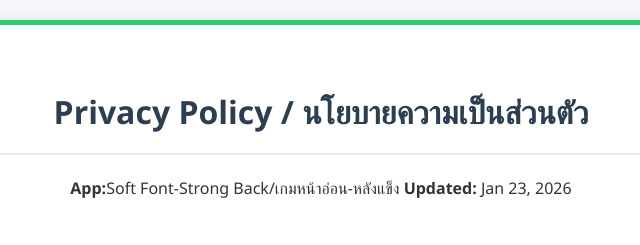
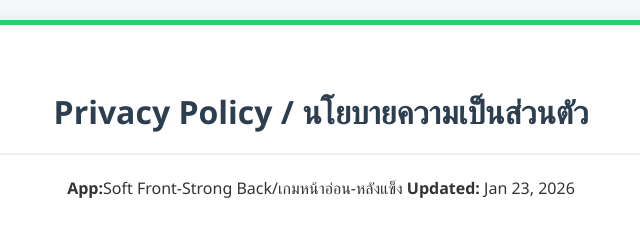
Before and after one commit to pichet-dev/sfsb-privacy, a plain HTML site: page index.html in a window 1280 px wide. Shown: the top 245 px of the page, 319-959 px from the left. Drawn offline with Linux system fonts and the light colour scheme.

Commit message:
Fix app name in privacy policy section

```diff
--- a/index.html
+++ b/index.html
@@ -19,7 +19,7 @@
 <body>
     <div class="card">
         <h1>Privacy Policy / นโยบายความเป็นส่วนตัว</h1>
-        <p style="text-align:center;"><strong>App:</strong>Soft Font-Strong Back/เกมหน้าอ่อน-หลังแข็ง <strong>Updated:</strong> Jan 23, 2026</p>
+        <p style="text-align:center;"><strong>App:</strong>Soft Front-Strong Back/เกมหน้าอ่อน-หลังแข็ง <strong>Updated:</strong> Jan 23, 2026</p>
 
         <div class="lang-section">
             <div class="lang-col">
```
